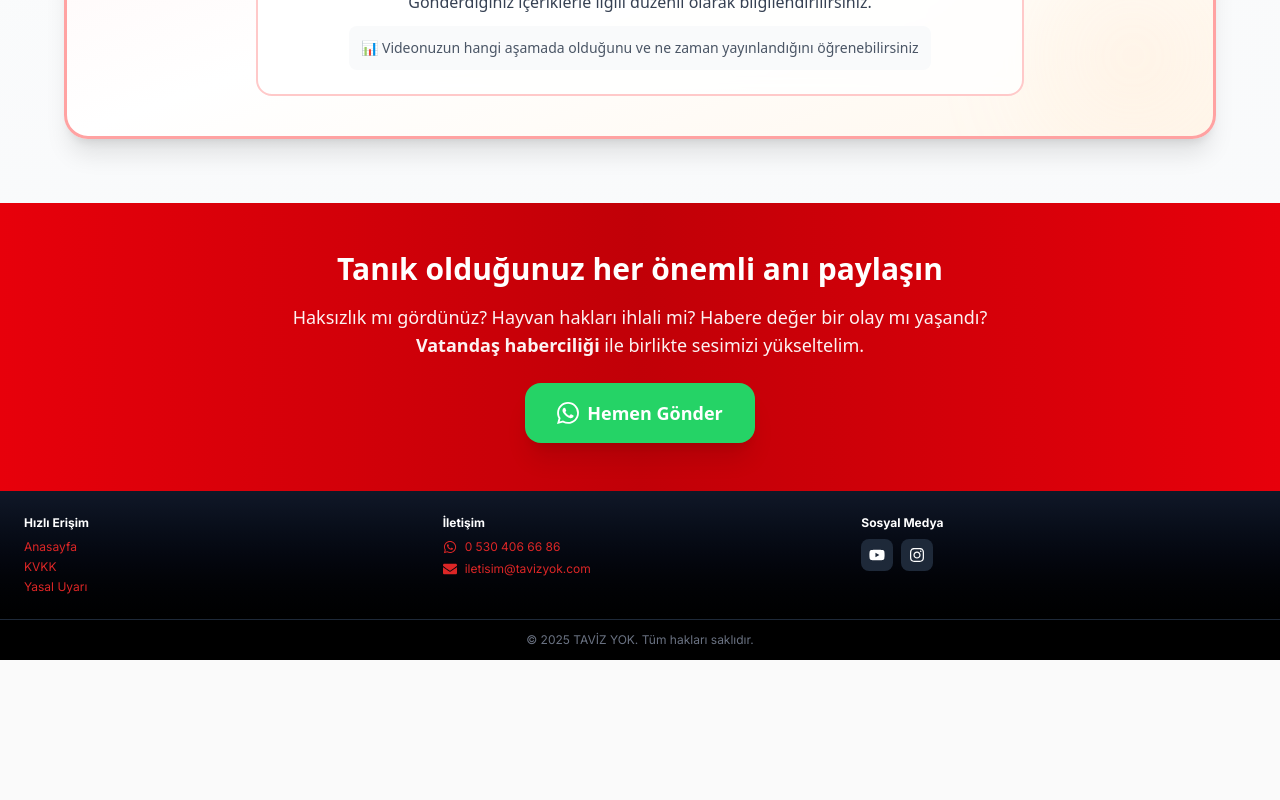
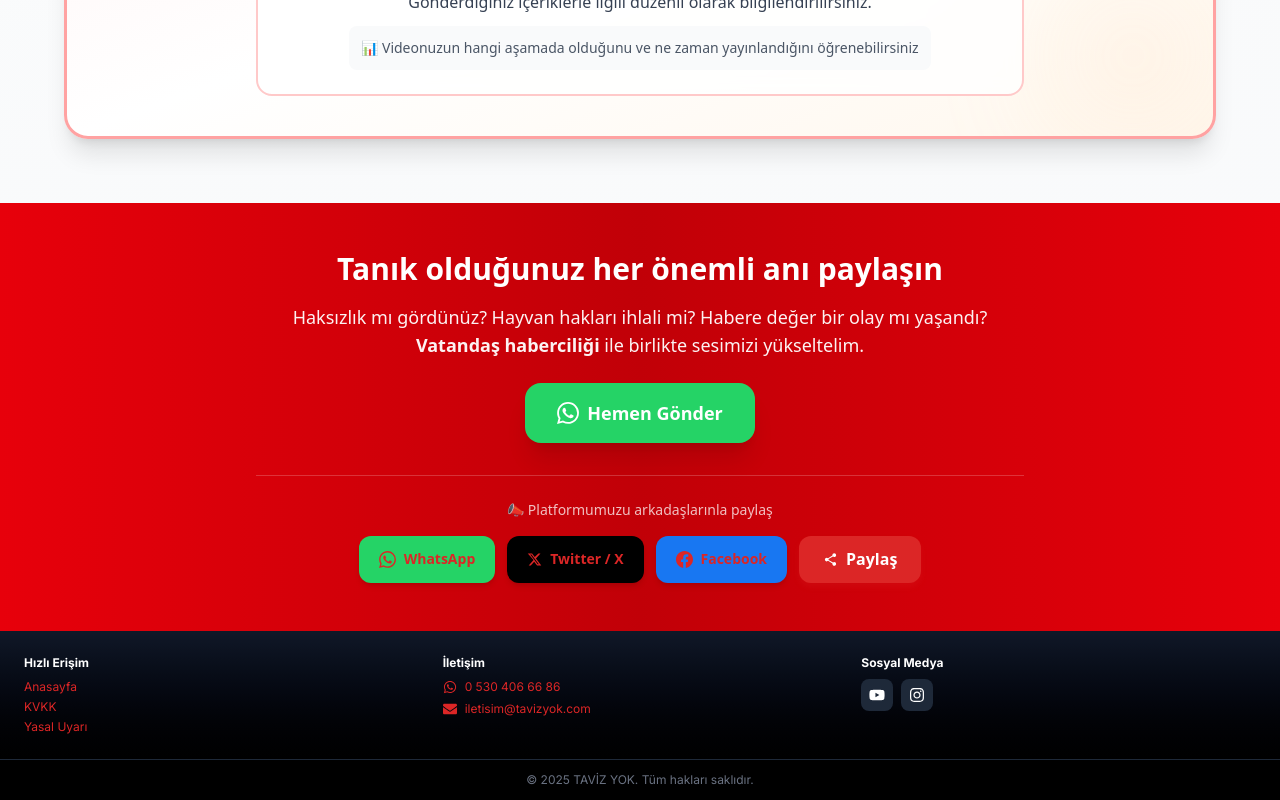
Before and after one commit to GurhanAksoy/tavizyok-website, a Next.js app: page / in a window 1280 px wide. Shown: the part 2907-3707 px from the top of the page. Before the commit the page ends 3567 px from the top, so only its background shows below. Built offline with nearby package versions, Linux system fonts and the light colour scheme.

Commit message:
Update page.js

```diff
--- a/src/app/page.js
+++ b/src/app/page.js
@@ -2,6 +2,54 @@
 import Image from 'next/image';
 import Link from 'next/link';
 import Navbar from '@/components/Navbar';
+import { useState } from 'react';
+
+function ShareButtons() {
+  const [copied, setCopied] = useState(false);
+  const SITE_URL = 'https://tavizyok.com';
+  const SHARE_TEXT = '🚨 Haksızlığa sessiz kalmayın! TAVİZ YOK ile ihbar edin, vatandaş haberciliği yapın. Kimliğiniz tamamen gizli kalır.';
+
+  const handleShare = async () => {
+    if (typeof navigator !== 'undefined' && navigator.share) {
+      try { await navigator.share({ title: 'TAVİZ YOK', text: SHARE_TEXT, url: SITE_URL }); } catch {}
+    } else {
+      await navigator.clipboard.writeText(SITE_URL);
+      setCopied(true);
+      setTimeout(() => setCopied(false), 2500);
+    }
+  };
+
+  return (
+    <div className="mt-8 pt-6 border-t border-white/20">
+      <p className="text-white/75 text-sm font-medium mb-4 text-center">📣 Platformumuzu arkadaşlarınla paylaş</p>
+      <div className="flex flex-wrap justify-center gap-3">
+        <a href={`https://wa.me/?text=${encodeURIComponent(SHARE_TEXT + '\n' + SITE_URL)}`} target="_blank" rel="noopener noreferrer"
+          className="flex items-center gap-2 px-5 py-2.5 bg-[#25D366] hover:bg-[#20BD5A] text-white text-sm font-semibold rounded-xl shadow-md hover:shadow-lg hover:scale-105 transition-all duration-200">
+          <svg width="17" height="17" viewBox="0 0 24 24" fill="currentColor"><path d="M17.472 14.382c-.297-.149-1.758-.867-2.03-.967-.273-.099-.471-.148-.67.15-.197.297-.767.966-.94 1.164-.173.199-.347.223-.644.075-.297-.15-1.255-.463-2.39-1.475-.883-.788-1.48-1.761-1.653-2.059-.173-.297-.018-.458.13-.606.134-.133.298-.347.446-.52.149-.174.198-.298.298-.497.099-.198.05-.371-.025-.52-.075-.149-.669-1.612-.916-2.207-.242-.579-.487-.5-.669-.51-.173-.008-.371-.01-.57-.01-.198 0-.52.074-.792.372-.272.297-1.04 1.016-1.04 2.479 0 1.462 1.065 2.875 1.213 3.074.149.198 2.096 3.2 5.077 4.487.709.306 1.262.489 1.694.625.712.227 1.36.195 1.871.118.571-.085 1.758-.719 2.006-1.413.248-.694.248-1.289.173-1.413-.074-.124-.272-.198-.57-.347m-5.421 7.403h-.004a9.87 9.87 0 01-5.031-1.378l-.361-.214-3.741.982.998-3.648-.235-.374a9.86 9.86 0 01-1.51-5.26c.001-5.45 4.436-9.884 9.888-9.884 2.64 0 5.122 1.03 6.988 2.898a9.825 9.825 0 012.893 6.994c-.003 5.45-4.437 9.884-9.885 9.884m8.413-18.297A11.815 11.815 0 0012.05 0C5.495 0 .16 5.335.157 11.892c0 2.096.547 4.142 1.588 5.945L.057 24l6.305-1.654a11.882 11.882 0 005.683 1.448h.005c6.554 0 11.89-5.335 11.893-11.893a11.821 11.821 0 00-3.48-8.413Z"/></svg>
+          WhatsApp
+        </a>
+        <a href={`https://twitter.com/intent/tweet?text=${encodeURIComponent(SHARE_TEXT)}&url=${encodeURIComponent(SITE_URL)}`} target="_blank" rel="noopener noreferrer"
+          className="flex items-center gap-2 px-5 py-2.5 bg-black hover:bg-gray-800 text-white text-sm font-semibold rounded-xl shadow-md hover:shadow-lg hover:scale-105 transition-all duration-200">
+          <svg width="15" height="15" viewBox="0 0 24 24" fill="currentColor"><path d="M18.244 2.25h3.308l-7.227 8.26 8.502 11.24H16.17l-4.714-6.231-5.401 6.231H2.744l7.737-8.835L1.254 2.25H8.08l4.259 5.63L18.244 2.25zm-1.161 17.52h1.833L7.084 4.126H5.117L17.083 19.77z"/></svg>
+          Twitter / X
+        </a>
+        <a href={`https://www.facebook.com/sharer/sharer.php?u=${encodeURIComponent(SITE_URL)}`} target="_blank" rel="noopener noreferrer"
+          className="flex items-center gap-2 px-5 py-2.5 bg-[#1877F2] hover:bg-[#1464d8] text-white text-sm font-semibold rounded-xl shadow-md hover:shadow-lg hover:scale-105 transition-all duration-200">
+          <svg width="17" height="17" viewBox="0 0 24 24" fill="currentColor"><path d="M24 12.073c0-6.627-5.373-12-12-12s-12 5.373-12 12c0 5.99 4.388 10.954 10.125 11.854v-8.385H7.078v-3.47h3.047V9.43c0-3.007 1.792-4.669 4.533-4.669 1.312 0 2.686.235 2.686.235v2.953H15.83c-1.491 0-1.956.925-1.956 1.874v2.25h3.328l-.532 3.47h-2.796v8.385C19.612 23.027 24 18.062 24 12.073z"/></svg>
+          Facebook
+        </a>
+        <button onClick={handleShare}
+          className="flex items-center gap-2 px-5 py-2.5 bg-white/20 hover:bg-white/30 text-white text-sm font-semibold rounded-xl shadow-md hover:shadow-lg hover:scale-105 transition-all duration-200 border border-white/30">
+          {copied ? (
+            <><svg width="15" height="15" viewBox="0 0 24 24" fill="currentColor"><path d="M9 16.17L4.83 12l-1.42 1.41L9 19 21 7l-1.41-1.41L9 16.17z"/></svg>Kopyalandı!</>
+          ) : (
+            <><svg width="15" height="15" viewBox="0 0 24 24" fill="currentColor"><path d="M18 16.08c-.76 0-1.44.3-1.96.77L8.91 12.7c.05-.23.09-.46.09-.7s-.04-.47-.09-.7l7.05-4.11c.54.5 1.25.81 2.04.81 1.66 0 3-1.34 3-3s-1.34-3-3-3-3 1.34-3 3c0 .24.04.47.09.7L8.04 9.81C7.5 9.31 6.79 9 6 9c-1.66 0-3 1.34-3 3s1.34 3 3 3c.79 0 1.5-.31 2.04-.81l7.12 4.16c-.05.21-.08.43-.08.65 0 1.61 1.31 2.92 2.92 2.92s2.92-1.31 2.92-2.92-1.31-2.92-2.92-2.92z"/></svg>Paylaş</>
+          )}
+        </button>
+      </div>
+    </div>
+  );
+}
 
 export default function Home() {
   return (
@@ -405,6 +453,9 @@ export default function Home() {
             <svg width="22" height="22" fill="white" viewBox="0 0 24 24" className="mr-2"><path d="M17.472 14.382c-.297-.149-1.758-.867-2.03-.967-.273-.099-.471-.148-.67.15-.197.297-.767.966-.94 1.164-.173.199-.347.223-.644.075-.297-.15-1.255-.463-2.39-1.475-.883-.788-1.48-1.761-1.653-2.059-.173-.297-.018-.458.13-.606.134-.133.298-.347.446-.52.149-.174.198-.298.298-.497.099-.198.05-.371-.025-.52-.075-.149-.669-1.612-.916-2.207-.242-.579-.487-.5-.669-.51-.173-.008-.371-.01-.57-.01-.198 0-.52.074-.792.372-.272.297-1.04 1.016-1.04 2.479 0 1.462 1.065 2.875 1.213 3.074.149.198 2.096 3.2 5.077 4.487.709.306 1.262.489 1.694.625.712.227 1.36.195 1.871.118.571-.085 1.758-.719 2.006-1.413.248-.694.248-1.289.173-1.413-.074-.124-.272-.198-.57-.347m-5.421 7.403h-.004a9.87 9.87 0 01-5.031-1.378l-.361-.214-3.741.982.998-3.648-.235-.374a9.86 9.86 0 01-1.51-5.26c.001-5.45 4.436-9.884 9.888-9.884 2.64 0 5.122 1.03 6.988 2.898a9.825 9.825 0 012.893 6.994c-.003 5.45-4.437 9.884-9.885 9.884m8.413-18.297A11.815 11.815 0 0012.05 0C5.495 0 .16 5.335.157 11.892c0 2.096.547 4.142 1.588 5.945L.057 24l6.305-1.654a11.882 11.882 0 005.683 1.448h.005c6.554 0 11.89-5.335 11.893-11.893a11.821 11.821 0 00-3.48-8.413z"/></svg>
             <span className="text-white">Hemen Gönder</span>
           </a>
+
+          {/* Paylaşım Butonları */}
+          <ShareButtons />
         </div>
       </div>
     </main>
```
